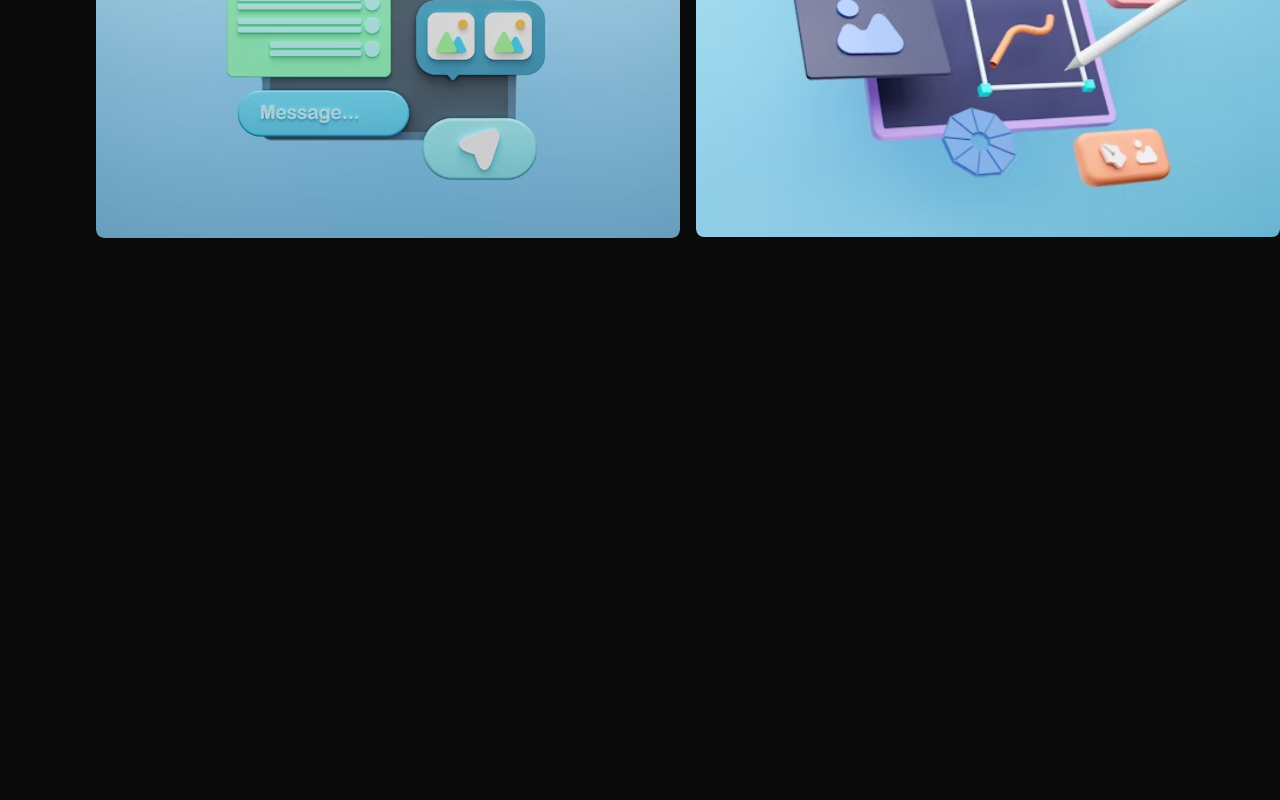
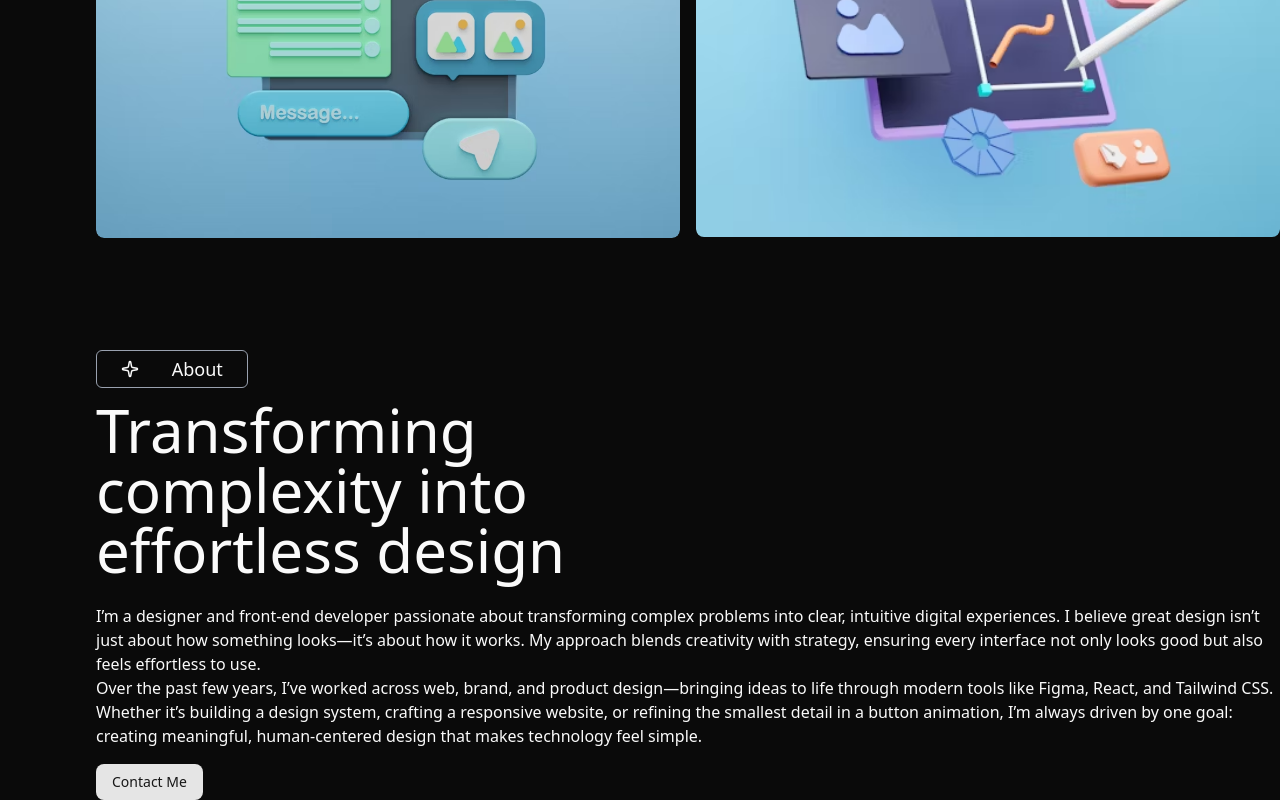
Before and after one commit to BitWizCoder/CWS-personal-portfolio, a React (Vite) app: page / in a window 1280 px wide. Shown: the part 1371-2171 px from the top of the page. Before the commit the page ends 1609 px from the top, so only its background shows below. Built offline with nearby package versions, Linux system fonts and the light colour scheme.

Commit message:
added about

```diff
--- a/src/App.tsx
+++ b/src/App.tsx
@@ -1,3 +1,4 @@
+import About from "./components/About";
 import Introduction from "./components/Introduction";
 import Projects from "./components/Projects";
 import Stats from "./components/Stats";
@@ -8,6 +9,7 @@
       <Introduction />
       <Stats />
       <Projects />
+      <About />
     </div>
   );
 }
--- /dev/null
+++ b/src/components/About.tsx
@@ -0,0 +1,33 @@
+import React from "react";
+import SectionIntro from "./shared/SectionIntro";
+import { Button } from "./ui/button";
+
+function About() {
+  return (
+    <div className="mt-28">
+      <SectionIntro
+        heading="Transforming complexity into effortless design"
+        subHeading="About"
+      />
+      <p>
+        I’m a designer and front-end developer passionate about transforming
+        complex problems into clear, intuitive digital experiences. I believe
+        great design isn’t just about how something looks—it’s about how it
+        works. My approach blends creativity with strategy, ensuring every
+        interface not only looks good but also feels effortless to use.
+      </p>
+      <p>
+        Over the past few years, I’ve worked across web, brand, and product
+        design—bringing ideas to life through modern tools like Figma, React,
+        and Tailwind CSS. Whether it’s building a design system, crafting a
+        responsive website, or refining the smallest detail in a button
+        animation, I’m always driven by one goal: creating meaningful,
+        human-centered design that makes technology feel simple.
+      </p>
+
+      <Button className="mt-4">Contact Me</Button>
+    </div>
+  );
+}
+
+export default About;
```
